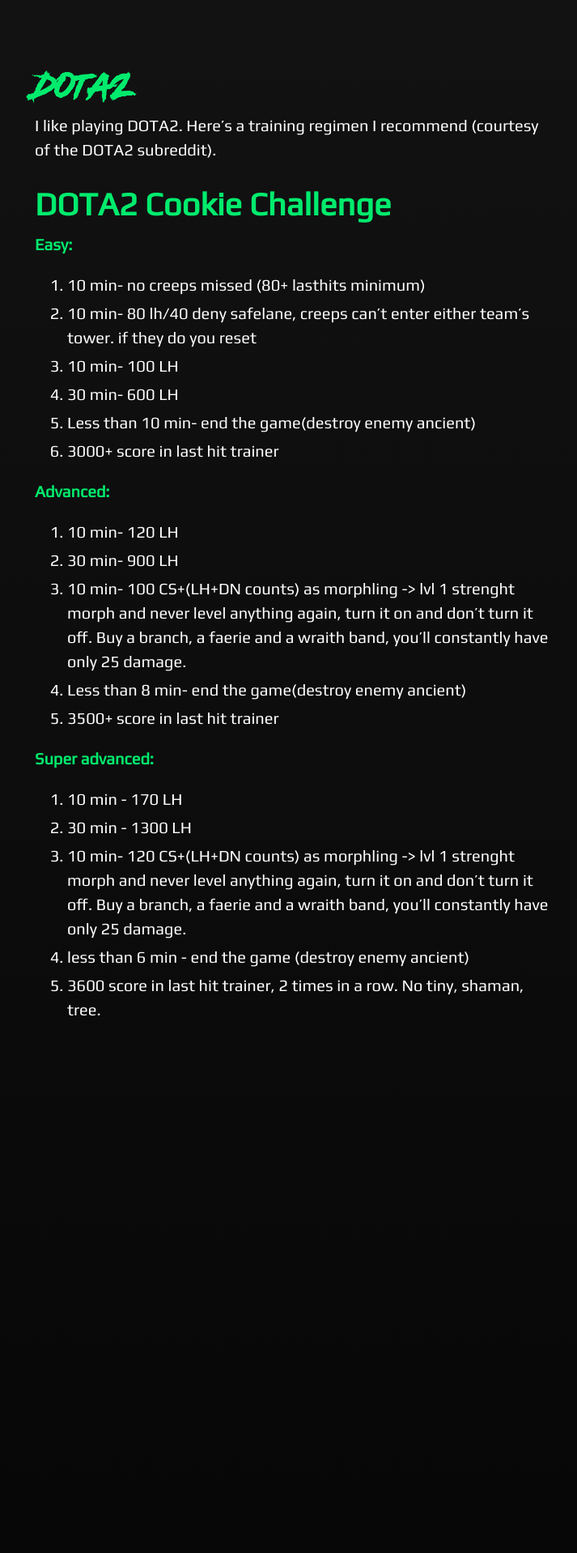
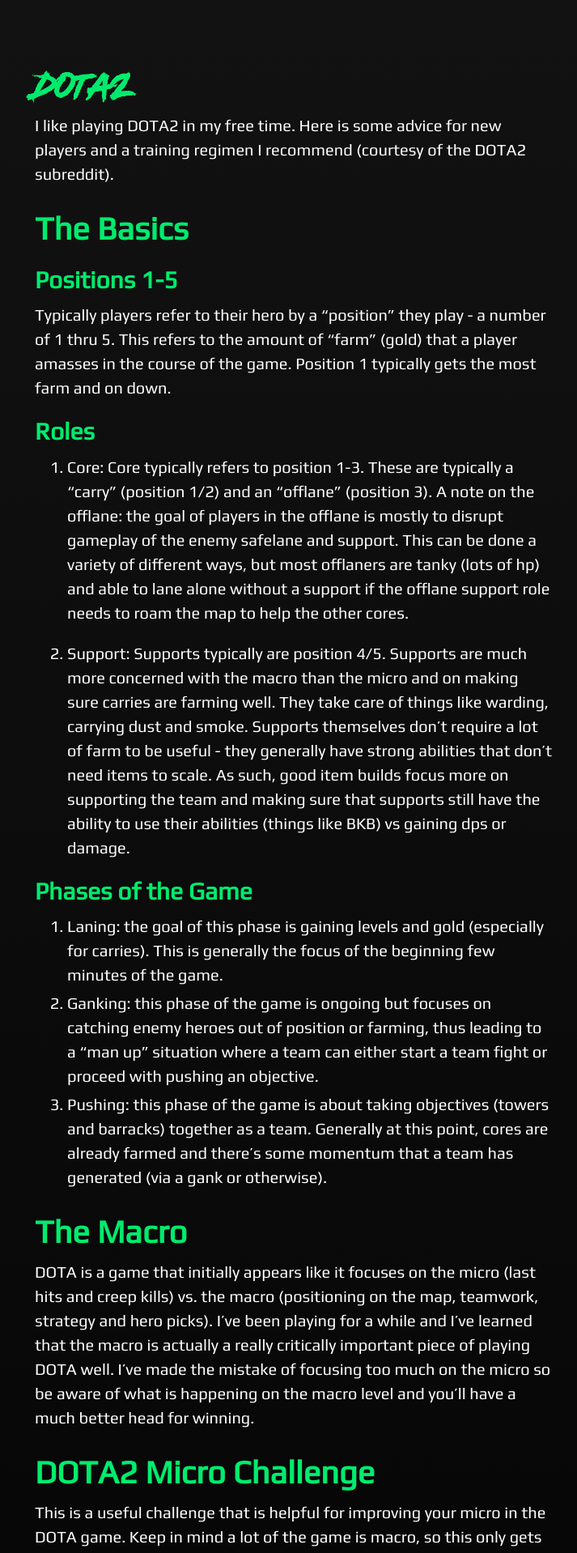
Before and after one commit to ckurdziel/ckurdziel.github.com, a Jekyll site: the page built from dota2.md, in a window 1280 px wide. Shown: the top 1918 px of the page at 81% size, without its empty margins (517-1230 px from the left). Built offline with Jekyll 4.4.1, drawn with Linux system fonts in a browser that asks for light colours; some of the changed text lies outside the part shown.

Commit message:
update about and a few pages

```diff
--- a/dota2.md
+++ b/dota2.md
@@ -5,9 +5,29 @@ permalink: /dota2/
 
 ---
 
-I like playing DOTA2. Here's a training regimen I recommend (courtesy of the DOTA2 subreddit).
+I like playing DOTA2 in my free time. Here is some advice for new players and a training regimen I recommend (courtesy of the DOTA2 subreddit).
 
-# DOTA2 Cookie Challenge
+# The Basics
+
+## Positions 1-5
+Typically players refer to their hero by a "position" they play - a number of 1 thru 5. This refers to the amount of "farm" (gold) that a player amasses in the course of the game. Position 1 typically gets the most farm and on down.
+
+## Roles
+1. Core: Core typically refers to position 1-3. These are typically a "carry" (position 1/2) and an "offlane" (position 3). A note on the offlane: the goal of players in the offlane is mostly to disrupt gameplay of the enemy safelane and support. This can be done a variety of different ways, but most offlaners are tanky (lots of hp) and able to lane alone without a support if the offlane support role needs to roam the map to help the other cores.
+
+2. Support: Supports typically are position 4/5. Supports are much more concerned with the macro than the micro and on making sure carries are farming well. They take care of things like warding, carrying dust and smoke. Supports themselves don't require a lot of farm to be useful - they generally have strong abilities that don't need items to scale. As such, good item builds focus more on supporting the team and making sure that supports still have the ability to use their abilities (things like BKB) vs gaining dps or damage.
+
+## Phases of the Game
+1. Laning: the goal of this phase is gaining levels and gold (especially for carries). This is generally the focus of the beginning few minutes of the game.
+2. Ganking: this phase of the game is ongoing but focuses on catching enemy heroes out of position or farming, thus leading to a "man up" situation where a team can either start a team fight or proceed with pushing an objective.
+3. Pushing: this phase of the game is about taking objectives (towers and barracks) together as a team. Generally at this point, cores are already farmed and there's some momentum that a team has generated (via a gank or otherwise).
+
+# The Macro
+
+DOTA is a game that initially appears like it focuses on the micro (last hits and creep kills) vs. the macro (positioning on the map, teamwork, strategy and hero picks). I've been playing for a while and I've learned that the macro is actually a really critically important piece of playing DOTA well. I've made the mistake of focusing too much on the micro so be aware of what is happening on the macro level and you'll have a much better head for winning.
+
+# DOTA2 Micro Challenge
+This is a useful challenge that is helpful for improving your micro in the DOTA game. Keep in mind a lot of the game is macro, so this only gets you so far.
 
 **Easy:**
 1. 10 min- no creeps missed (80+ lasthits minimum)
@@ -30,3 +50,7 @@ I like playing DOTA2. Here's a training regimen I recommend (courtesy of the DOT
 3. 10 min- 120 CS+(LH+DN counts) as morphling -\> lvl 1 strenght morph and never level anything again, turn it on and don't turn it off. Buy a branch, a faerie and a wraith band, you'll constantly have only 25 damage.
 4. less than 6 min - end the game (destroy enemy ancient)
 5. 3600 score in last hit trainer, 2 times in a row. No tiny, shaman, tree.
+
+# Resources to Learn DOTA
+1. /r/learndota subreddit
+2. Watch BSJ's training videos on YouTube
--- a/index.html
+++ b/index.html
@@ -2,7 +2,7 @@
 layout: page
 ---
 
-<p>Hi, I'm Chris. I'm an early stage investor and advisor in NYC. <br> This is my home on the internet. Here are a few things I have written:</p>
+<p>Hi, I'm Chris. I'm an early stage investor and advisor in NYC. <br> I believe everyone should have a home on the internet - this is mine. Here are a few things I have written:</p>
 
 <ul class="post-list">
 {% for post in site.posts limit:5 %}
```
Also changed, not shown: about.md (+17 -13 lines), bio.md (+2 -2 lines), chile.md (+1 -1 lines).
